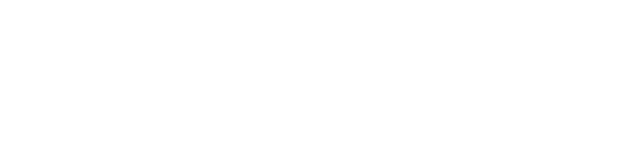
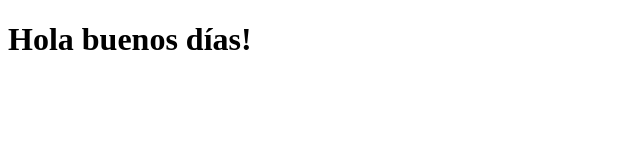
Before and after one commit to elgraotadeo/test1, a plain HTML site: page index.html in a window 1280 px wide. Shown: the whole page, without its empty margins (0-640 px from the left). Drawn offline with Linux system fonts and the light colour scheme.

Commit message:
Version 0.3

```diff
--- a/index.html
+++ b/index.html
@@ -7,6 +7,6 @@
     <title>Práctica git</title>
 </head>
 <body>
-
+    <h1>Hola buenos días!</h1>
 </body>
 </html>
```
